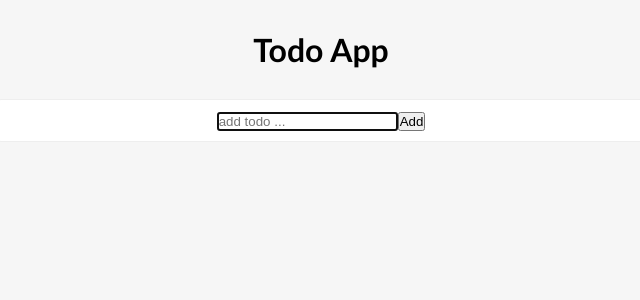
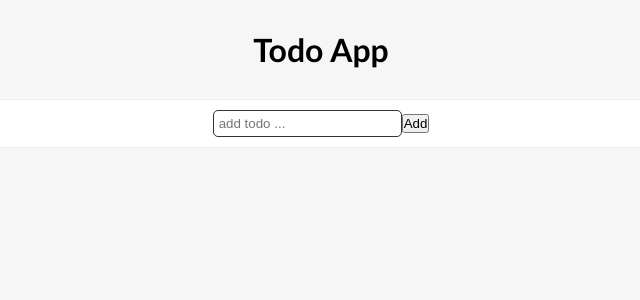
Before and after one commit to meysamminoo/todo-app, a React (Create React App) app: page / in a window 1280 px wide. Shown: the top 300 px of the page, without its empty margins (319-959 px from the left). Built offline with nearby package versions, Linux system fonts and the light colour scheme.

Commit message:
improve todoForm.js

```diff
--- a/src/App.css
+++ b/src/App.css
@@ -33,3 +33,13 @@
   color: #999;
   text-decoration: line-through;
 }
+
+input {
+  border: 1px solid #ccc;
+  border-radius: 5px;
+  padding: 5px;
+  outline: none;
+}
+input:focus {
+  border: 1px solid #333;
+}
--- a/src/components/TodoForm.js
+++ b/src/components/TodoForm.js
@@ -1,7 +1,7 @@
 import { useEffect, useRef, useState } from "react";
 
 const TodoForm = (props) => {
-  const [input, setInput] = useState("");
+  const [input, setInput] = useState(props.edit ? props.edit.text : "");
 
   const inputRef = useRef(null);
 
@@ -26,29 +26,14 @@ const TodoForm = (props) => {
 
   return (
     <form onSubmit={submitHandler}>
-      {props.edit ? (
-        <>
       <input
         type="text"
         value={input}
         onChange={changeHandler}
-            placeholder="update todo ..."
+        placeholder={props.edit ? "update todo ..." : "add todo ..."}
         ref={inputRef}
       />
-          <button type="submit">Update</button>
-        </>
-      ) : (
-        <>
-          <input
-            type="text"
-            value={input}
-            onChange={changeHandler}
-            placeholder="add todo ..."
-            ref={inputRef}
-          />
-          <button type="submit">Add</button>
-        </>
-      )}
+      <button type="submit">{props.edit ? "Update" : "Add"}</button>
     </form>
   );
 };
```
Lines whose indentation alone changed are shown as unchanged.
